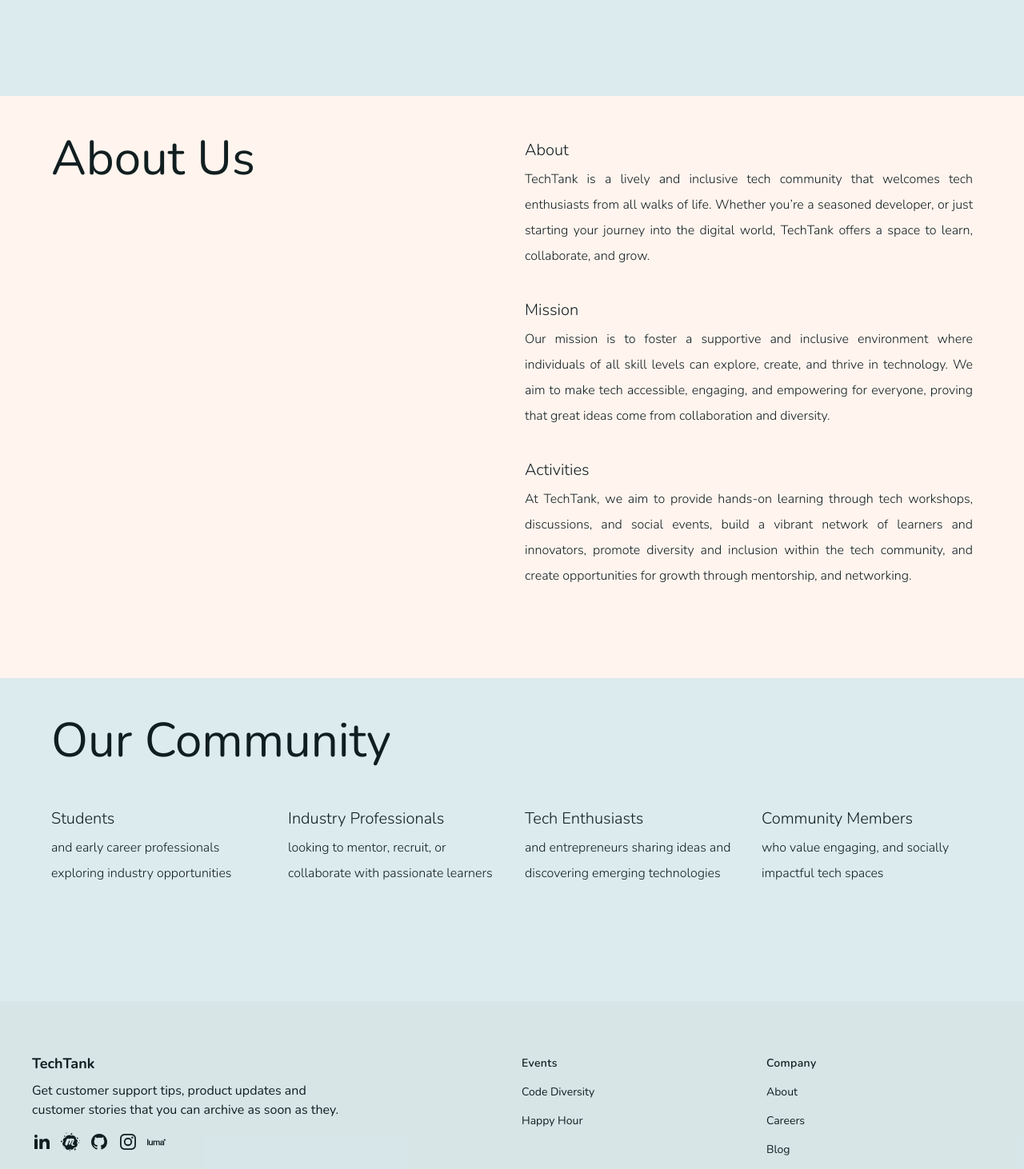
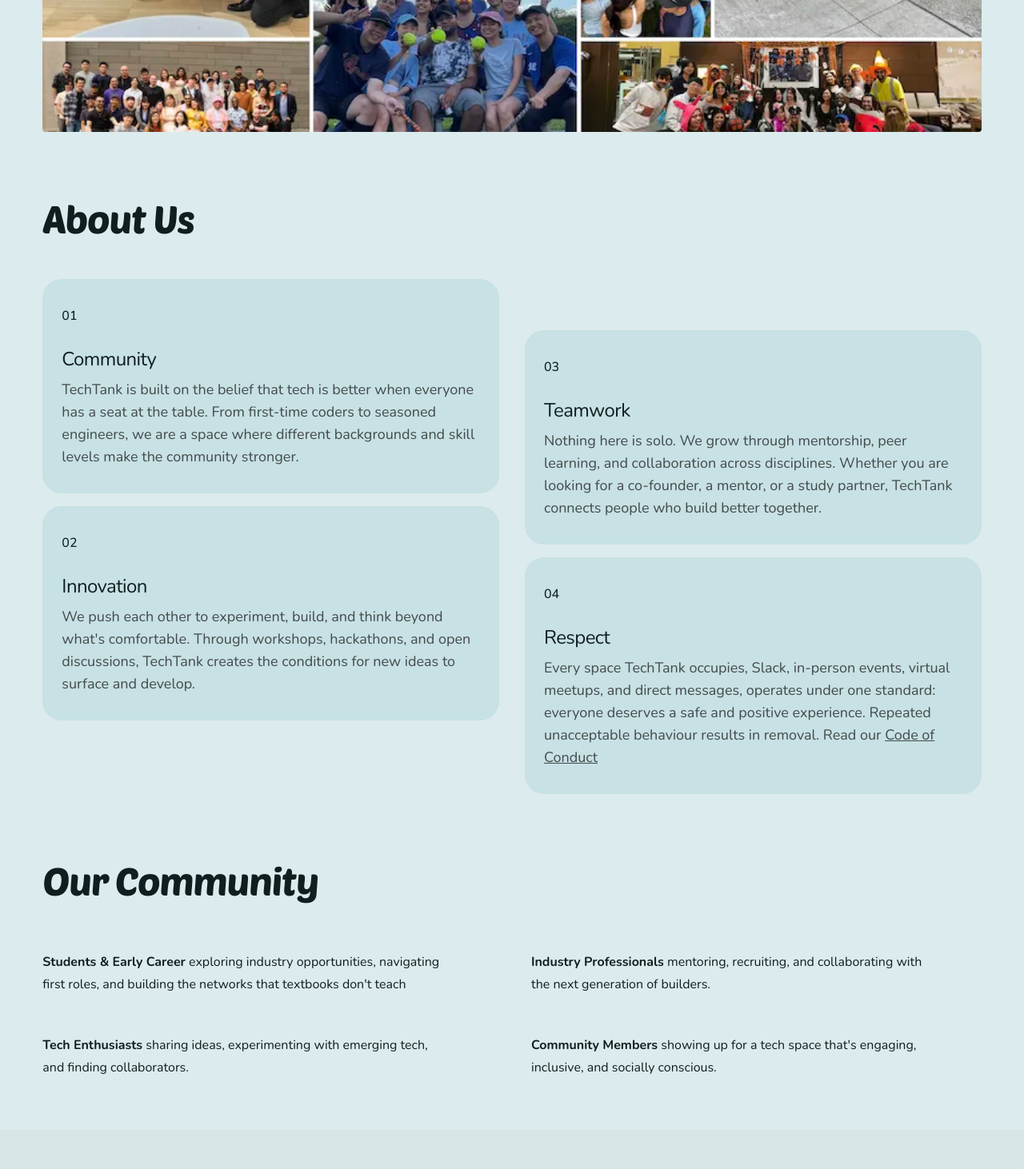
Before and after one commit to tech-tankorg/techtank-site, a Next.js app: page /about in a window 1280 px wide. Shown: the part 1120-2582 px from the top of the page at 80% size. Built offline with nearby package versions, Linux system fonts and the light colour scheme.

Commit message:
refactor(about): realign values card copy
Community/Innovation/Teamwork/Respect labels

```diff
--- a/app/(front-end)/about/page.tsx
+++ b/app/(front-end)/about/page.tsx
@@ -1,89 +1,135 @@
 import Image from "next/image";
-import { twMerge } from "tailwind-merge";
-import { SharedStyles as Styles } from "@/app/styles/shared-styles";
-import AboutUsPhoto from "@/public/techtank-about-us.webp";
+import Link from "next/link";
+import React from "react";
 
-export default function AboutPage() {
+export default function page() {
   return (
-    <main>
-      <section className={twMerge(Styles.section, "flex gap-16 flex-col")}>
+    <main className="w-11/12 mx-auto min-h-dvh mt-24">
+      <section className="flex flex-col items-start gap-6">
+        <h1 className="font-display text-4xl/10 text-pretty sm:text-[5rem]/20 max-w-3xl">
+          Tech for Everyone. Built by Everyone!
+        </h1>
+        <p className="text-base/7 lg:text-xl/8 flex max-w-3xl flex-col gap-4">
+          We're a community for developers, learners, and professionals at every
+          stage. Whether you’re a seasoned developer, or just starting your
+          journey into the digital world, TechTank offers a space to
+          collaborate, and grow.
+        </p>
+        <div className="relative w-full aspect-[16/10]">
           <Image
-          alt="TechTank Photo Collage"
-          src={AboutUsPhoto}
-          className="self-center sm:size-240 size-64 object-contain"
+            alt=""
+            fill
+            loading="lazy"
+            src="/techtank-about-us.webp"
+            className="rounded object-cover"
           />
+        </div>
       </section>
-      <section
-        className={twMerge(
-          Styles.section,
-          "flex flex-col lg:flex-row lg:gap-8",
-          "bg-light-sand",
-        )}
-      >
-        <div className="flex-1 xl:flex-2">
-          <h1 className={Styles.sectionHeader}>About Us</h1>
-        </div>
-        <div className="flex-2">
-          <div key="About" className={Styles.logisticsItem}>
-            <h4 className={Styles.itemHeader}>About</h4>
-            <p className={Styles.paragraph}>
-              TechTank is a lively and inclusive tech community that welcomes
-              tech enthusiasts from all walks of life. Whether you’re a seasoned
-              developer, or just starting your journey into the digital world,
-              TechTank offers a space to learn, collaborate, and grow.
-            </p>
-          </div>
-          <div key="Mission" className={Styles.logisticsItem}>
-            <h4 className={Styles.itemHeader}>Mission</h4>
-            <p className={Styles.paragraph}>
-              Our mission is to foster a supportive and inclusive environment
-              where individuals of all skill levels can explore, create, and
-              thrive in technology. We aim to make tech accessible, engaging,
-              and empowering for everyone, proving that great ideas come from
-              collaboration and diversity.
-            </p>
-          </div>
-          <div key="Activities" className={Styles.logisticsItem}>
-            <h4 className={Styles.itemHeader}>Activities</h4>
-            <p className={Styles.paragraph}>
-              At TechTank, we aim to provide hands-on learning through tech
-              workshops, discussions, and social events, build a vibrant network
-              of learners and innovators, promote diversity and inclusion within
-              the tech community, and create opportunities for growth through
-              mentorship, and networking.
+      <section className="py-16 sm:py-20">
+        {/* <!-- ... Values section ... -->  */}
+        <div className="flex flex-col gap-8 lg:gap-12">
+          <h2 className="font-display text-[2rem]/10 tracking-tight text-pretty text-brand-primary-950 sm:text-5xl/14 dark:text-white">
+            About Us
+          </h2>
+          <div className="grid gap-8 lg:grid-cols-2">
+            <div className="space-y-4">
+              <div className="flex flex-col gap-6 rounded-3xl bg-brand-primary-500/10 px-6 py-8 dark:bg-brand-primary-400/10">
+                <p className="text-base/7 font-medium">01</p>
+                <div className="flex flex-col gap-2">
+                  <h3 className="text-2xl/8 tracking-tight text-brand-primary-950 dark:text-white">
+                    Community
+                  </h3>
+                  <p className="text-base text-stone-950/70 sm:text-lg dark:text-stone-200/70">
+                    TechTank is built on the belief that tech is better when
+                    everyone has a seat at the table. From first-time coders to
+                    seasoned engineers, we are a space where different
+                    backgrounds and skill levels make the community stronger.
                   </p>
                 </div>
               </div>
-      </section>
-      <section className={twMerge(Styles.section)}>
-        <h1 className={Styles.sectionHeader}>Our Community</h1>
-        <div className="grid grid-cols-1 lg:grid-cols-4 gap-8">
-          <div>
-            <h4 className={Styles.itemHeader}>Students</h4>
-            <p className={twMerge(Styles.paragraph, "text-left")}>
-              and early career professionals exploring industry opportunities
+              <div className="flex flex-col gap-6 rounded-3xl bg-brand-primary-500/10 px-6 py-8 dark:bg-brand-primary-400/10">
+                <p className="text-base/7 font-medium">02</p>
+                <div className="flex flex-col gap-2">
+                  <h3 className="text-2xl/8 tracking-tight text-brand-primary-950 dark:text-white">
+                    Innovation
+                  </h3>
+                  <p className="text-base text-stone-950/70 sm:text-lg dark:text-stone-200/70">
+                    We push each other to experiment, build, and think beyond
+                    what's comfortable. Through workshops, hackathons, and open
+                    discussions, TechTank creates the conditions for new ideas
+                    to surface and develop.
                   </p>
                 </div>
-          <div>
-            <h4 className={Styles.itemHeader}>Industry Professionals </h4>
-            <p className={twMerge(Styles.paragraph, "text-left")}>
-              looking to mentor, recruit, or collaborate with passionate
-              learners
+              </div>
+            </div>
+            <div className="space-y-4 lg:mt-16">
+              <div className="flex flex-col gap-6 rounded-3xl bg-brand-primary-500/10 px-6 py-8 dark:bg-brand-primary-400/10">
+                <p className="text-base/7 font-medium">03</p>
+                <div className="flex flex-col gap-2">
+                  <h3 className="text-2xl/8 tracking-tight text-brand-primary-950 dark:text-white">
+                    Teamwork
+                  </h3>
+                  <p className="text-base text-stone-950/70 sm:text-lg dark:text-stone-200/70">
+                    Nothing here is solo. We grow through mentorship, peer
+                    learning, and collaboration across disciplines. Whether you
+                    are looking for a co-founder, a mentor, or a study partner,
+                    TechTank connects people who build better together.
                   </p>
                 </div>
-          <div>
-            <h4 className={Styles.itemHeader}>Tech Enthusiasts</h4>
-            <p className={twMerge(Styles.paragraph, "text-left")}>
-              and entrepreneurs sharing ideas and discovering emerging
-              technologies
+              </div>
+              <div className="flex flex-col gap-6 rounded-3xl bg-brand-primary-500/10 px-6 py-8 dark:bg-brand-primary-400/10">
+                <p className="text-base/7 font-medium">04</p>
+                <div className="flex flex-col gap-2">
+                  <h3 className="text-2xl/8 tracking-tight text-brand-primary-950 dark:text-white">
+                    Respect
+                  </h3>
+                  <p className="text-base text-stone-950/70 sm:text-lg dark:text-stone-200/70">
+                    Every space TechTank occupies, Slack, in-person events,
+                    virtual meetups, and direct messages, operates under one
+                    standard: everyone deserves a safe and positive experience.
+                    Repeated unacceptable behaviour results in removal. Read
+                    our&nbsp;
+                    <Link href="/about" className="underline">
+                      Code of Conduct
+                    </Link>
                   </p>
                 </div>
-          <div>
-            <h4 className={Styles.itemHeader}>Community Members</h4>
-            <p className={twMerge(Styles.paragraph, "text-left")}>
-              who value engaging, and socially impactful tech spaces
+              </div>
+            </div>
+          </div>
+        </div>
+      </section>
+      <section className="grid grid-cols-1 lg:grid-cols-2 gap-12">
+        <div className="lg:col-span-2 lg:mb-3">
+          <h2 className="font-display text-[2rem]/10 tracking-tight text-pretty text-brand-primary-950 sm:text-5xl/14 dark:text-white ">
+            Our Community
+          </h2>
+        </div>
+        <div className="max-w-lg text-pretty">
+          <p className="text-base/7">
+            <strong className="capitalize">Students & Early Career</strong>{" "}
+            exploring industry opportunities, navigating first roles, and
+            building the networks that textbooks don't teach
           </p>
         </div>
+        <div className="max-w-lg text-pretty">
+          <p className="text-base/7">
+            <strong className="capitalize">Industry Professionals</strong>{" "}
+            mentoring, recruiting, and collaborating with the next generation of
+            builders.
+          </p>
+        </div>
+        <div className="max-w-lg text-pretty">
+          <p className="text-base/7">
+            <strong className="capitalize">Tech Enthusiasts</strong> sharing
+            ideas, experimenting with emerging tech, and finding collaborators.
+          </p>
+        </div>
+        <div className="max-w-lg text-pretty">
+          <p className="text-base/7">
+            <strong className="capitalize">Community Members</strong> showing up
+            for a tech space that's engaging, inclusive, and socially conscious.
+          </p>
         </div>
       </section>
     </main>
```
Lines whose indentation alone changed are shown as unchanged.
